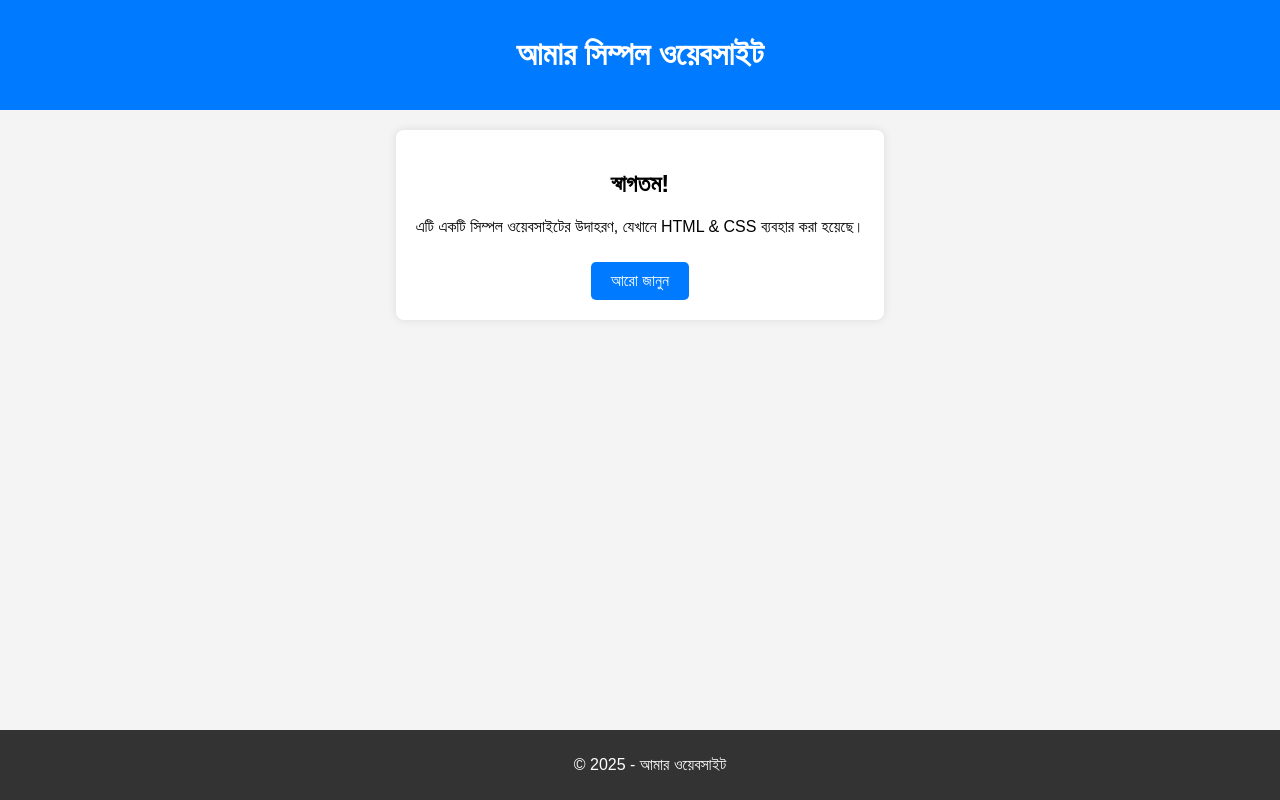
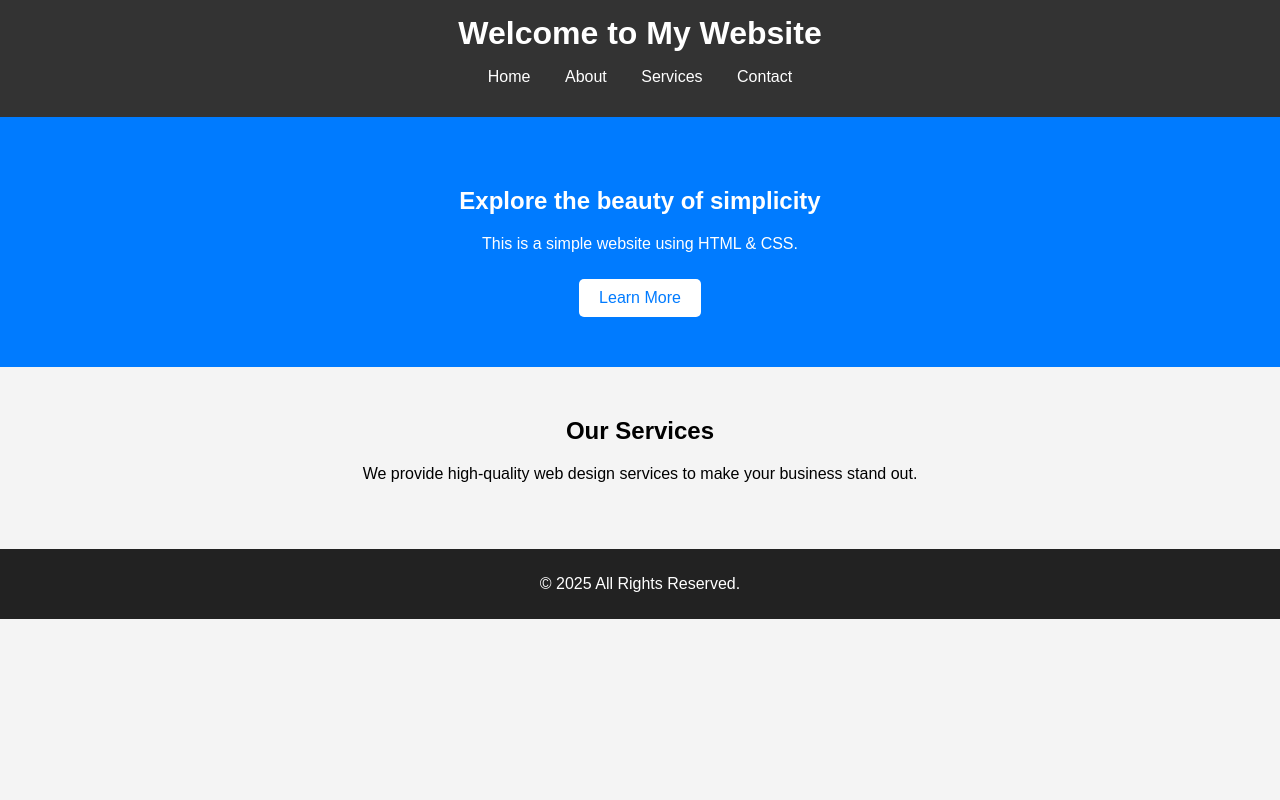
Before and after one commit to mrifathahmedf/rifat.github.io, a plain HTML site: page index.html in a window 1280 px wide. Drawn offline with Linux system fonts and the light colour scheme.

Commit message:
Update index.html

```diff
--- a/index.html
+++ b/index.html
@@ -1,26 +1,102 @@
 <!DOCTYPE html>
-<html lang="bn">
+<html lang="en">
 <head>
     <meta charset="UTF-8">
     <meta name="viewport" content="width=device-width, initial-scale=1.0">
-    <title>সিম্পল ওয়েবসাইট</title>
-    <link rel="stylesheet" href="style.css">
+    <title>Simple Website</title>
+    <style>
+        /* General Styles */
+        body {
+            font-family: Arial, sans-serif;
+            margin: 0;
+            padding: 0;
+            text-align: center;
+            background: #f4f4f4;
+        }
+
+        /* Header */
+        header {
+            background: #333;
+            color: white;
+            padding: 15px 0;
+        }
+
+        header h1 {
+            margin: 0;
+        }
+
+        nav ul {
+            list-style: none;
+            padding: 0;
+        }
+
+        nav ul li {
+            display: inline;
+            margin: 0 15px;
+        }
+
+        nav ul li a {
+            color: white;
+            text-decoration: none;
+        }
+
+        /* Hero Section */
+        .hero {
+            background: #007bff;
+            color: white;
+            padding: 50px 20px;
+        }
+
+        .hero .btn {
+            display: inline-block;
+            background: #fff;
+            color: #007bff;
+            padding: 10px 20px;
+            text-decoration: none;
+            margin-top: 10px;
+            border-radius: 5px;
+        }
+
+        /* Content */
+        .content {
+            padding: 30px 20px;
+        }
+
+        /* Footer */
+        footer {
+            background: #222;
+            color: white;
+            padding: 10px 0;
+            margin-top: 20px;
+        }
+    </style>
 </head>
 <body>
     <header>
-        <h1>আমার সিম্পল ওয়েবসাইট</h1>
+        <h1>Welcome to My Website</h1>
+        <nav>
+            <ul>
+                <li><a href="#">Home</a></li>
+                <li><a href="#">About</a></li>
+                <li><a href="#">Services</a></li>
+                <li><a href="#">Contact</a></li>
+            </ul>
+        </nav>
     </header>
 
-    <main>
-        <section class="content">
-            <h2>স্বাগতম!</h2>
-            <p>এটি একটি সিম্পল ওয়েবসাইটের উদাহরণ, যেখানে HTML & CSS ব্যবহার করা হয়েছে।</p>
-            <a href="#" class="btn">আরো জানুন</a>
-        </section>
-    </main>
+    <section class="hero">
+        <h2>Explore the beauty of simplicity</h2>
+        <p>This is a simple website using HTML & CSS.</p>
+        <a href="#" class="btn">Learn More</a>
+    </section>
+
+    <section class="content">
+        <h2>Our Services</h2>
+        <p>We provide high-quality web design services to make your business stand out.</p>
+    </section>
 
     <footer>
-        <p>&copy; 2025 - আমার ওয়েবসাইট</p>
+        <p>&copy; 2025 All Rights Reserved.</p>
     </footer>
 </body>
 </html>
```
